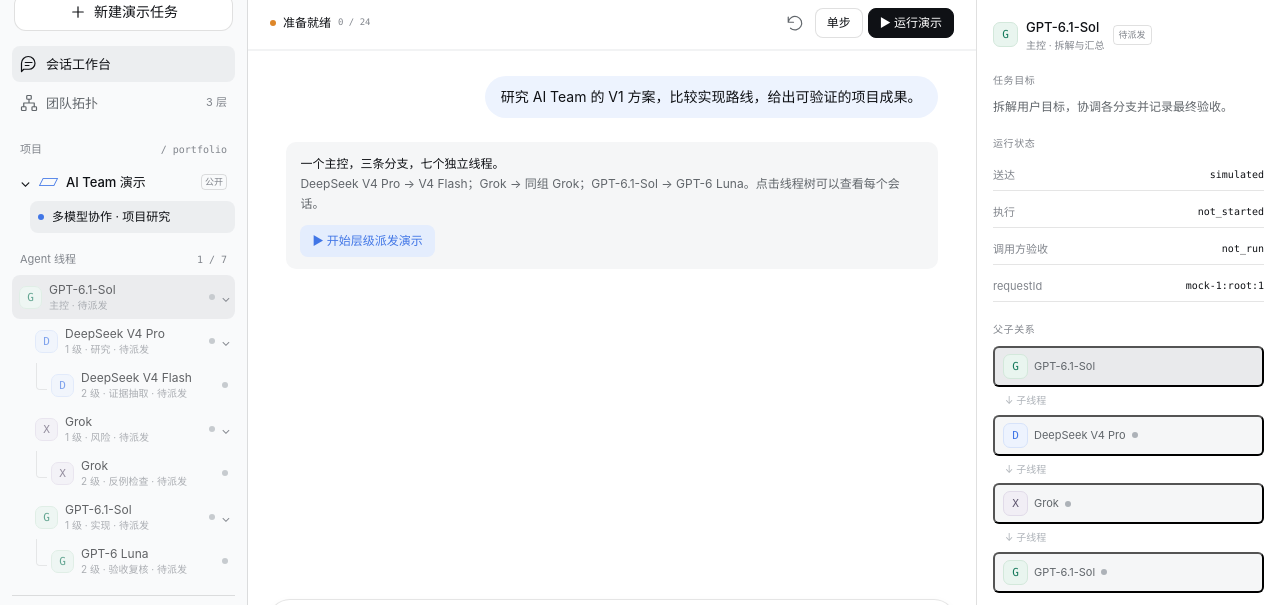
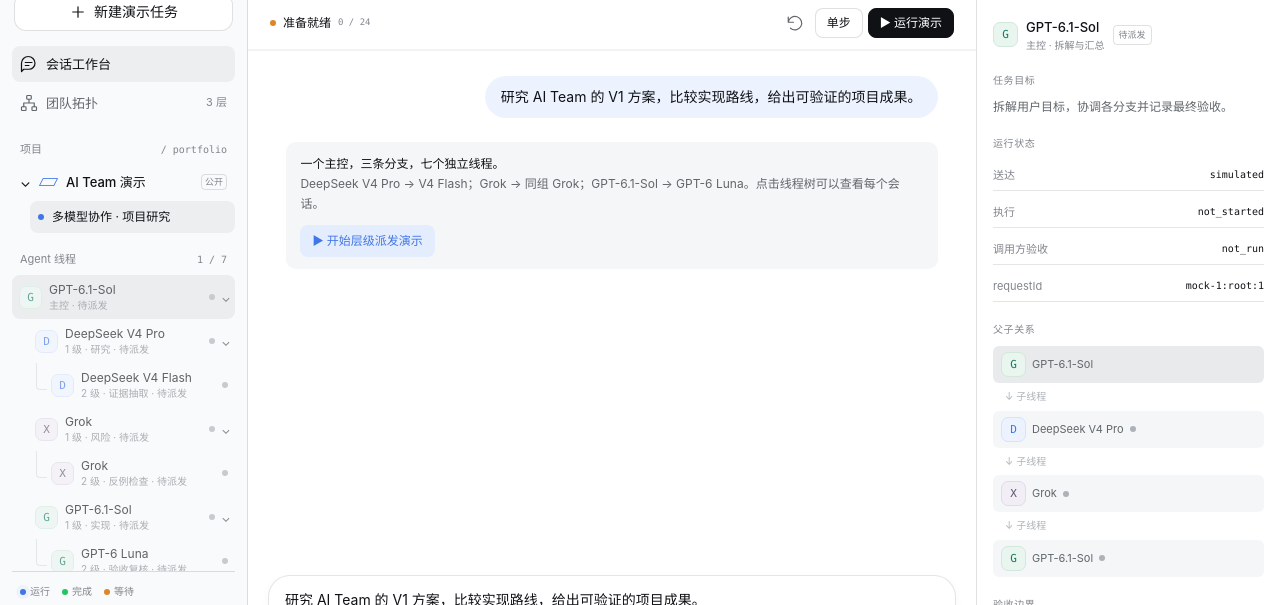
Before and after one commit to dundunge/Agent-Call, a website: page v1/agent_team_v1/web/index.html in a window 1280 px wide. Shown: the part 79-684 px from the top of the page. Drawn offline with Linux system fonts and the light colour scheme.

Commit message:
Fix demo viewport clipping found during live browser verification

```diff
--- a/v1/agent_team_v1/web/styles.css
+++ b/v1/agent_team_v1/web/styles.css
@@ -13,8 +13,8 @@ svg { width: 18px; height: 18px; fill: none; stroke: currentColor; stroke-width:
 .svg-defs { position: absolute; width: 0; height: 0; overflow: hidden; }
 .sr-only { position: absolute; width: 1px; height: 1px; padding: 0; overflow: hidden; clip: rect(0,0,0,0); white-space: nowrap; border: 0; }
 .mono, code { font-family: var(--mono); font-size: 11px; }
-.frame { display: grid; grid-template-columns: var(--sidebar-width) minmax(300px,1fr) var(--rightbar-width); height: 100dvh; min-height: 520px; overflow: hidden; transition: grid-template-columns .2s; }
-.sidebar { display: flex; flex-direction: column; min-width: 0; padding: 6px 12px; background: var(--dsw-specific-sidebar-fill); border-right: .5px solid var(--dsw-alias-border-l3); }
+.frame { display: grid; grid-template-columns: var(--sidebar-width) minmax(300px,1fr) var(--rightbar-width); grid-template-rows: 100%; height: 100dvh; min-height: 520px; overflow: hidden; transition: grid-template-columns .2s; }
+.sidebar { display: flex; flex-direction: column; min-width: 0; min-height: 0; overflow: hidden; padding: 6px 12px; background: var(--dsw-specific-sidebar-fill); border-right: .5px solid var(--dsw-alias-border-l3); }
 .brand-row { display: flex; align-items: center; gap: 6px; height: 60px; padding-left: 4px; flex: none; }
 .brand { display: flex; align-items: center; gap: 8px; flex: 1; color: var(--dsw-alias-label-primary); }
 .brand-mark { font: 750 24px/1 var(--dsw-font-family); letter-spacing: -.14em; color: var(--dsw-alias-link); }
@@ -142,7 +142,7 @@ body[data-ds-dark-theme] .provider-icon.grok { color: #d1c5e4; background: #3530
 .send-button { display: grid; place-items: center; width: 32px; height: 32px; flex: none; border: 0; border-radius: 50%; background: var(--dsw-alias-label-primary); color: var(--dsw-alias-bg-base); }
 .demo-note { font-size: 9px; text-align: center; color: var(--dsw-alias-label-tertiary); margin: 7px 0 4px; }
 .run-notice { max-width: 920px; margin: 0 auto 8px; padding: 7px 10px; font-size: 11px; border-radius: 8px; color: var(--dsw-alias-state-warn-label); background: var(--dsw-alias-interactive-bg-hover); }
-.rightbar { min-width: 0; display: flex; flex-direction: column; border-left: .5px solid var(--dsw-alias-border-l3); background: var(--dsw-alias-bg-base); }
+.rightbar { min-width: 0; min-height: 0; display: flex; flex-direction: column; border-left: .5px solid var(--dsw-alias-border-l3); background: var(--dsw-alias-bg-base); }
 .rightbar-header { height: 38px; flex: none; display: flex; align-items: center; justify-content: space-between; gap: 8px; padding: 0 15px; background: var(--dsw-specific-sidebar-fill); }
 .rightbar-header strong { font-size: 12px; font-weight: 500; }
 .inspector-tabs { flex: none; display: flex; gap: 15px; align-items: end; padding: 0 15px; height: 38px; border-bottom: .5px solid var(--dsw-alias-border-l3); }
@@ -159,7 +159,7 @@ body[data-ds-dark-theme] .provider-icon.grok { color: #d1c5e4; background: #3530
 .state-row span { color: var(--dsw-alias-label-tertiary); }
 .state-row code { font-size: 10px; overflow-wrap: anywhere; text-align: right; }
 .lineage { display: grid; gap: 6px; }
-.lineage-node { display: flex; gap: 6px; align-items: center; padding: 6px 8px; border-radius: 6px; font-size: 11px; color: var(--dsw-alias-label-secondary); background: var(--dsw-alias-bg-module-platform); }
+.lineage-node { display: flex; gap: 6px; align-items: center; padding: 6px 8px; border: 0; border-radius: 6px; font-size: 11px; color: var(--dsw-alias-label-secondary); background: var(--dsw-alias-bg-module-platform); }
 .lineage-node.selected { background: var(--dsw-alias-interactive-bg-active); }
 .lineage-arrow { color: var(--dsw-alias-label-caption); padding-left: 12px; font-size: 10px; }
 .inspect-list { padding: 0 0 0 15px; font-size: 11px; color: var(--dsw-alias-label-secondary); }
```
